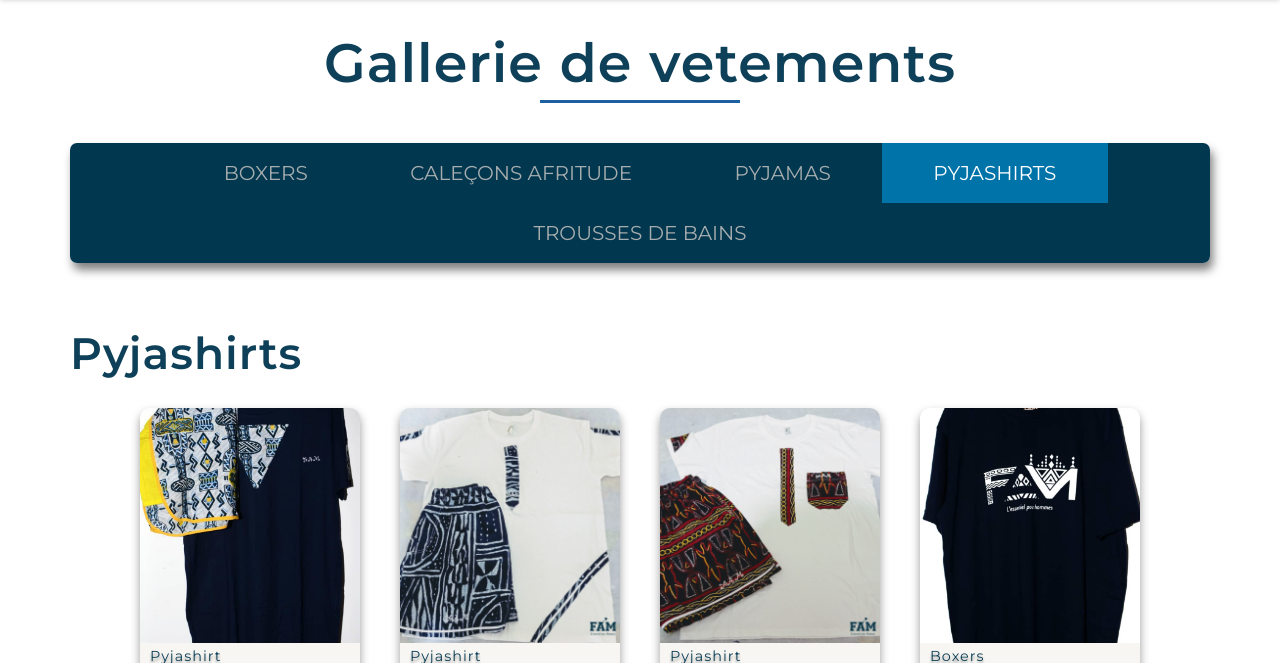
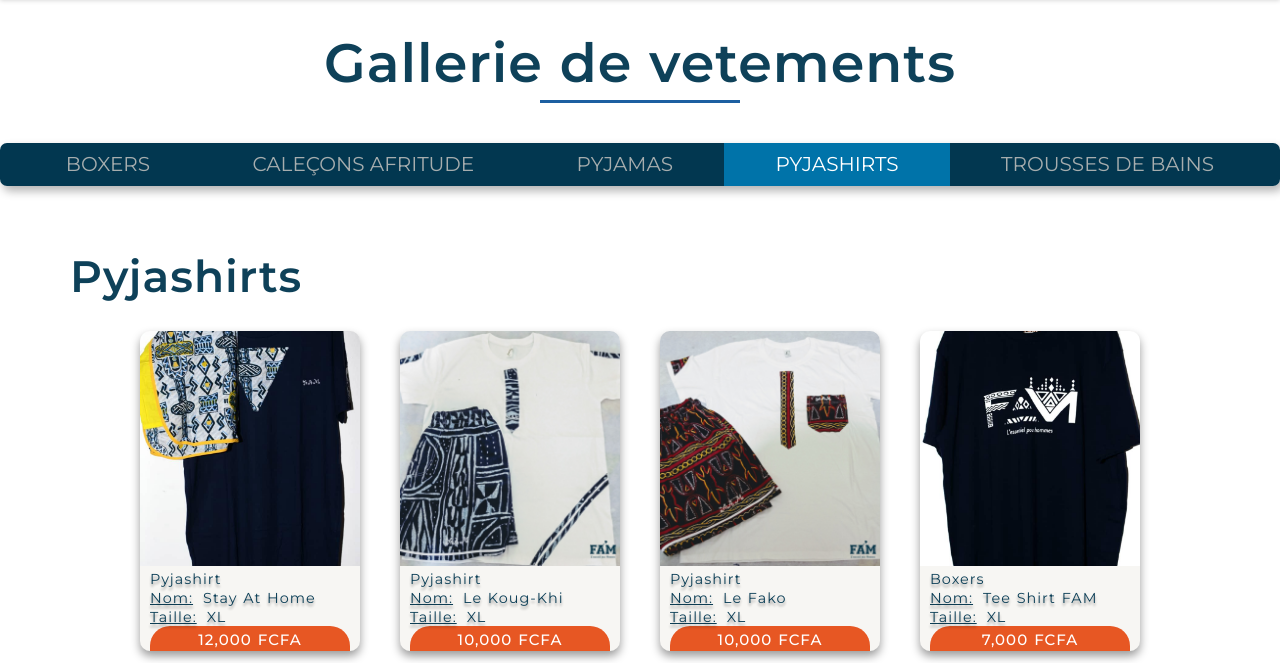
Before and after one commit to gitkudy237/fam_project, a website: page gallery_shirt.html in a window 1280 px wide. Shown: the part 113-776 px from the top of the page. Drawn offline with Linux system fonts and the light colour scheme.

Commit message:
Restt\yling the gallery nav.

```diff
--- a/css/styles.css
+++ b/css/styles.css
@@ -1237,7 +1237,9 @@ footer .block__heading {
   margin-bottom: 3rem;
   border-radius: 7px;
   overflow: hidden;
-  box-shadow: 3px 7px 10px rgba(0, 0, 0, 0.5);
+  box-shadow: 3px 5px 10px rgba(0, 0, 0, 0.3);
+  width: 100%;
+  max-width: 1300px;
 }
 
 .tab__list {
@@ -1262,7 +1264,7 @@ footer .block__heading {
   border-radius: 0;
   background: inherit;
   color: inherit;
-  line-height: 2;
+  padding: auto 0.5rem;
   transition: 0.15s ease;
   font-weight: 400;
   font-size: 2rem;
```
